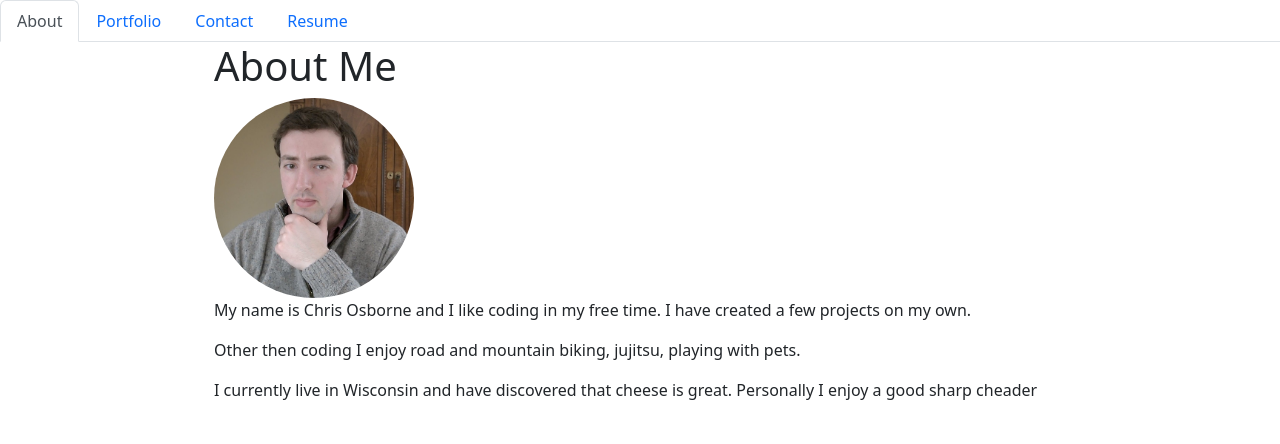
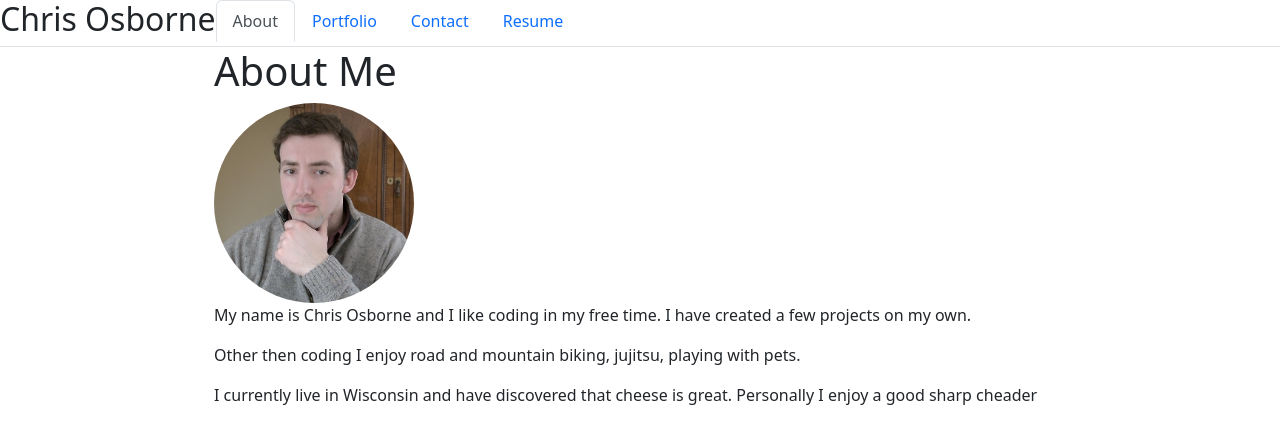
Before and after one commit to chrisosbii/20OjoaF3CzzA-React_Profile, a React (Vite) app: page / in a window 1280 px wide. Shown: the top 444 px of the page. Built offline with nearby package versions, Linux system fonts and the light colour scheme.

Commit message:
add deploy workflow

```diff
--- a/src/components/NavTabs.jsx
+++ b/src/components/NavTabs.jsx
@@ -1,6 +1,9 @@
+
 function NavTabs({ currentPage, handlePageChange }) {
     return (
-      <ul className="nav nav-tabs">
+      <ul className="nav nav-tabs" float="right">
+        <h2>Chris Osborne</h2>
+
         <li className="nav-item">
           <a
             href="#about"
--- a/src/components/pages/Portfolio.jsx
+++ b/src/components/pages/Portfolio.jsx
@@ -12,7 +12,7 @@ export default function Portfolio() {
             <h1>
                 Portfolio:
             </h1>
-            <Box sx={{ display: 'flex', flexWrap: 'wrap' }}>
+            <Box sx={{ display: 'flex', flexWrap: 'wrap', justify:"center" }}>
                 <Card sx={{ minWidth: 500, padding: 5, margin: 2 }}>
                     <CardMedia
                         component="img"
```
